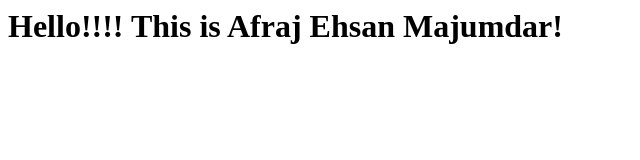
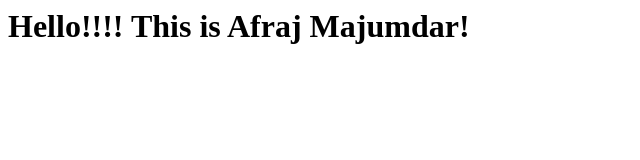
Before and after one commit to afraj1/website, a plain HTML site: page index.html in a window 1280 px wide. Shown: the whole page, without its empty margins (0-640 px from the left). Drawn offline with Linux system fonts and the light colour scheme.

Commit message:
Update index.html

```diff
--- a/index.html
+++ b/index.html
@@ -1,3 +1,3 @@
 <html>
-<h1>Hello!!!! This is Afraj Ehsan Majumdar!</h1>
+<h1>Hello!!!! This is Afraj Majumdar!</h1>
 </html>
```
